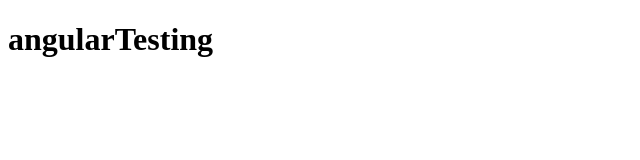
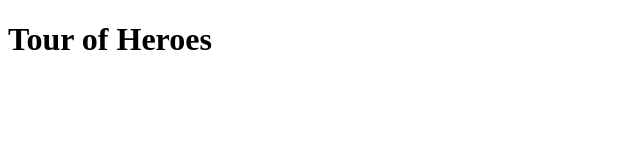
Before and after one commit to JuvenalAmarante/angularTesting, an Angular app: page / in a window 1280 px wide. Shown: the top 160 px of the page, without its empty margins (0-640 px from the left). Built offline with nearby package versions, Linux system fonts and the light colour scheme.

Commit message:
refactor: change page title

```diff
--- a/src/app/app.component.ts
+++ b/src/app/app.component.ts
@@ -6,5 +6,5 @@ import { Component } from '@angular/core';
   styleUrls: ['./app.component.css']
 })
 export class AppComponent {
-  title = 'angularTesting';
+  title = 'Tour of Heroes';
 }
```
